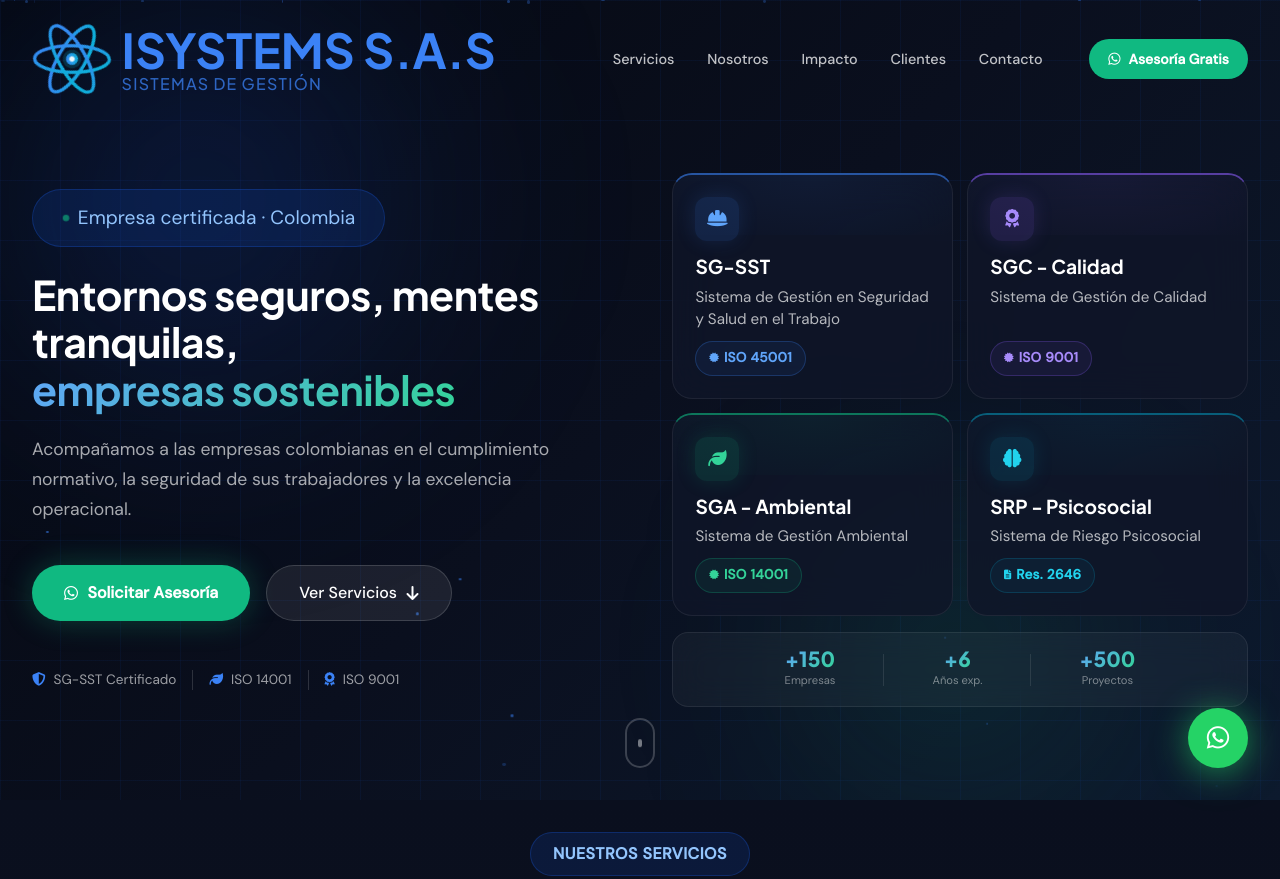
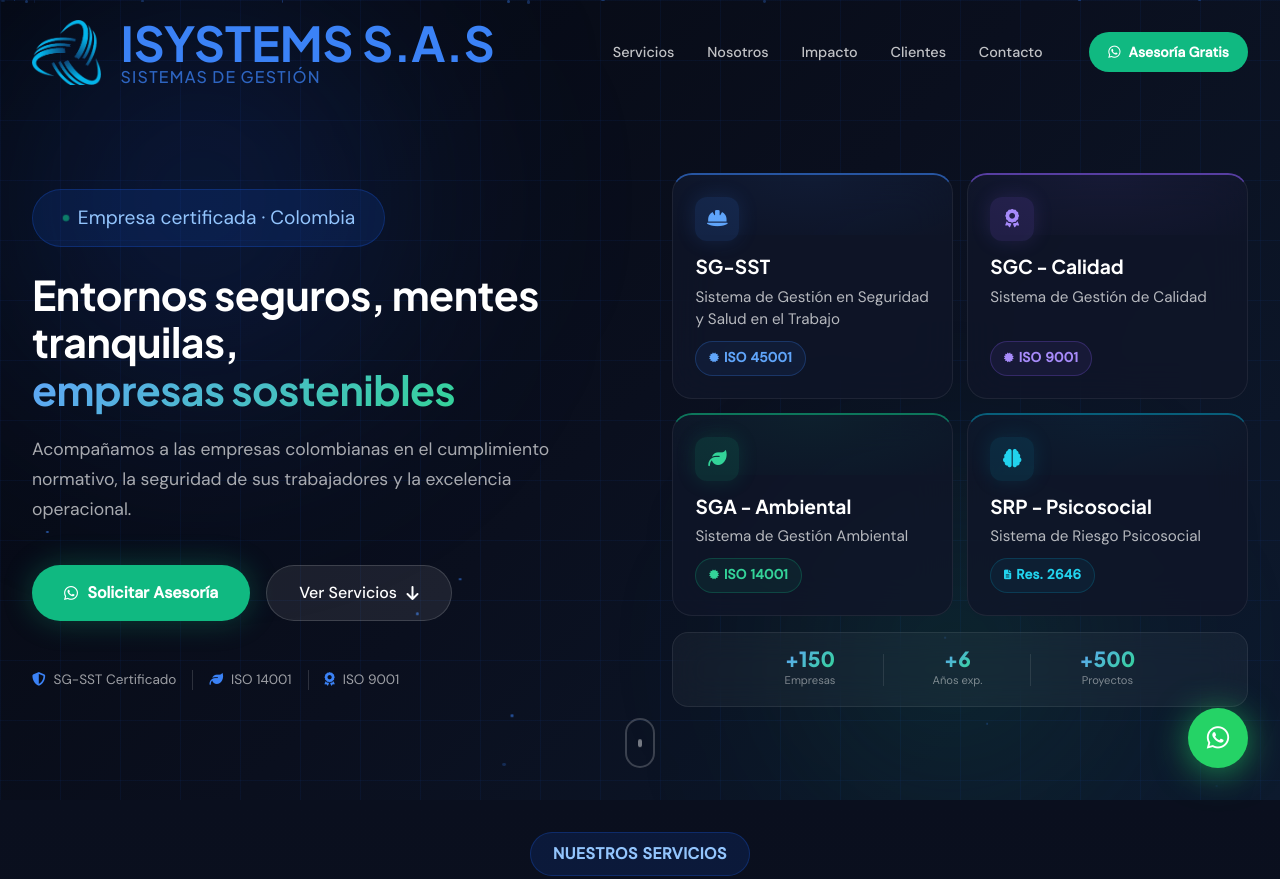
Before and after one commit to Foronda11/ISYSTEM_SAS, a website: page public/index.html in a window 1280 px wide. Shown: the top 879 px of the page. Drawn offline with Linux system fonts and the light colour scheme.

Commit message:
Agregar logo real, preparar Dockerfile/.gcloudignore para Cloud Run
Reemplaza el SVG animado del logo por la imagen procesada de la marca
y corrige un align-items duplicado en .card-list li.

```diff
--- a/package.json
+++ b/package.json
@@ -9,6 +9,7 @@
   },
   "dependencies": {
     "express": "^4.18.2",
+    "jimp": "^0.22.12",
     "nodemailer": "^6.9.7"
   },
   "devDependencies": {
--- a/public/css/styles.css
+++ b/public/css/styles.css
@@ -65,22 +65,26 @@ body {
 .nav-logo {
   display: flex;
   align-items: center;
-  gap: 0.6rem;
+  gap: 1.2rem;
   text-decoration: none;
   color: var(--white);
   flex-shrink: 0;
 }
 
 .logo-icon {
-  width: 80px; height: 80px;
+  width: auto;
+  height: 65px;
   color: var(--blue-light);
   flex-shrink: 0;
-  animation: logo-spin 8s linear infinite;
+  display: flex;
+  align-items: center;
+  justify-content: center;
 }
 
-@keyframes logo-spin {
-  from { transform: rotate(0deg); }
-  to   { transform: rotate(360deg); }
+.logo-icon img {
+  height: 100%;
+  width: auto;
+  object-fit: contain;
 }
 
 .logo-text-group {
@@ -804,11 +808,11 @@ body {
   font-size: 0.95rem;
   color: rgba(255,255,255,0.85);
   display: flex;
-  align-items: center;
+  align-items: flex-start;
   gap: 0.5rem;
 }
 
-.card-list li i { color: var(--green); font-size: 0.7rem; }
+.card-list li i { color: var(--green); font-size: 0.7rem; margin-top: 0.3rem; flex-shrink: 0; }
 
 .card-cta {
   display: inline-flex;
--- a/public/index.html
+++ b/public/index.html
@@ -19,20 +19,7 @@
     <div class="nav-container">
       <div class="nav-logo">
         <div class="logo-icon">
-          <svg viewBox="0 0 60 60" fill="none" xmlns="http://www.w3.org/2000/svg">
-            <defs>
-              <linearGradient id="orbitGrad" x1="0%" y1="0%" x2="100%" y2="100%">
-                <stop offset="0%" stop-color="#3b82f6"/>
-                <stop offset="100%" stop-color="#06b6d4"/>
-              </linearGradient>
-            </defs>
-            <ellipse cx="30" cy="30" rx="28" ry="10" stroke="url(#orbitGrad)" stroke-width="2.5" fill="none"/>
-            <ellipse cx="30" cy="30" rx="28" ry="10" stroke="url(#orbitGrad)" stroke-width="2.5" fill="none" transform="rotate(60 30 30)"/>
-            <ellipse cx="30" cy="30" rx="28" ry="10" stroke="url(#orbitGrad)" stroke-width="2.5" fill="none" transform="rotate(120 30 30)"/>
-            <circle cx="30" cy="30" r="7" fill="rgba(6,182,212,0.2)"/>
-            <circle cx="30" cy="30" r="4.5" fill="url(#orbitGrad)"/>
-            <circle cx="30" cy="30" r="2" fill="white" opacity="0.9"/>
-          </svg>
+          <img src="/logo-isystems.png" alt="ISYSTEMS Logo" />
         </div>
         <div class="logo-text-group">
           <span class="logo-text">ISYSTEMS S.A.S</span>
```
Also changed, not shown: process-logo.js (added, +32 -0 lines), public/98c66a31-d85a-4fe7-a677-3cdb2d970464.jpg (added), public/logo-isystems.png (added), 3 other files.
